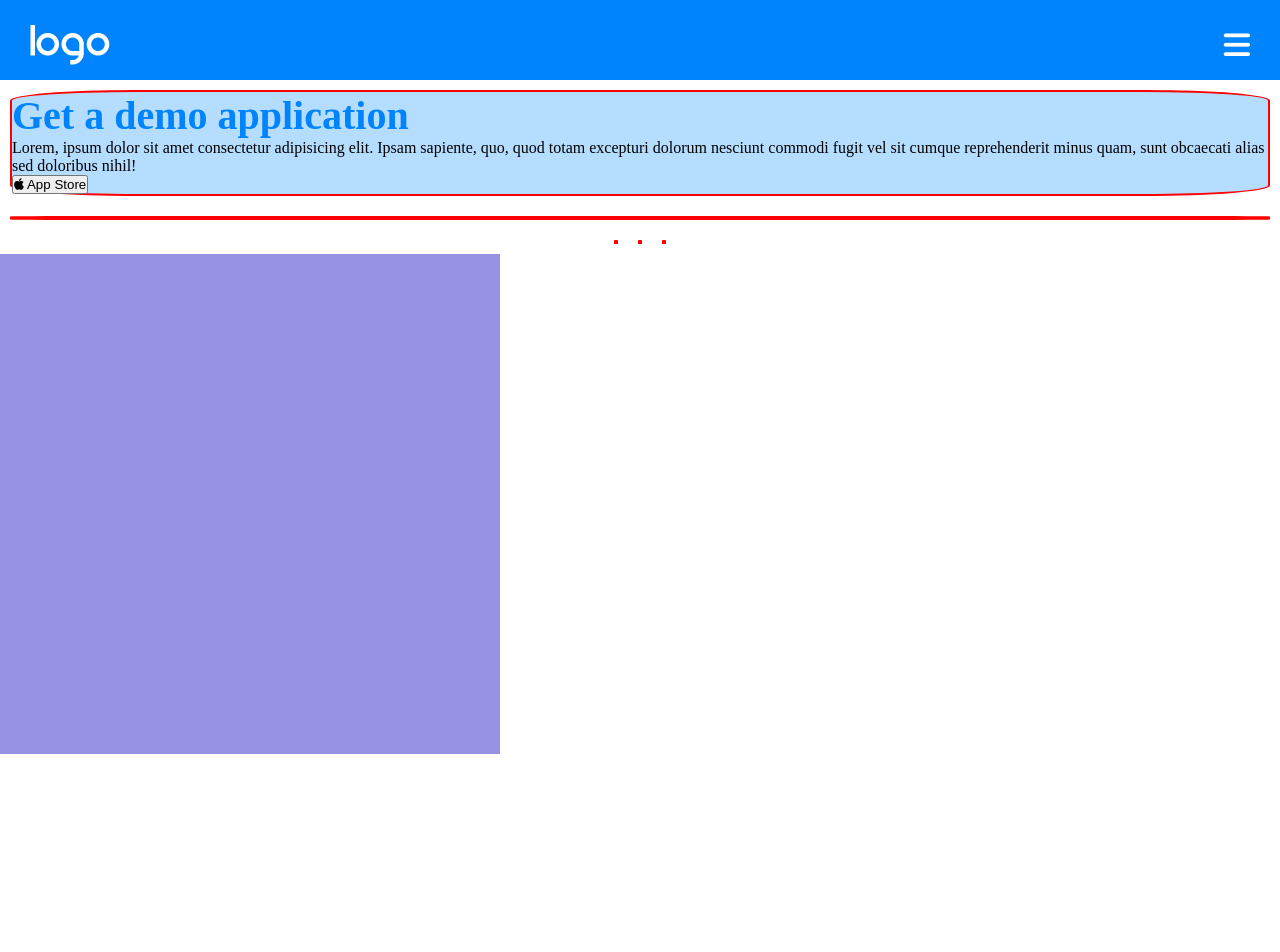
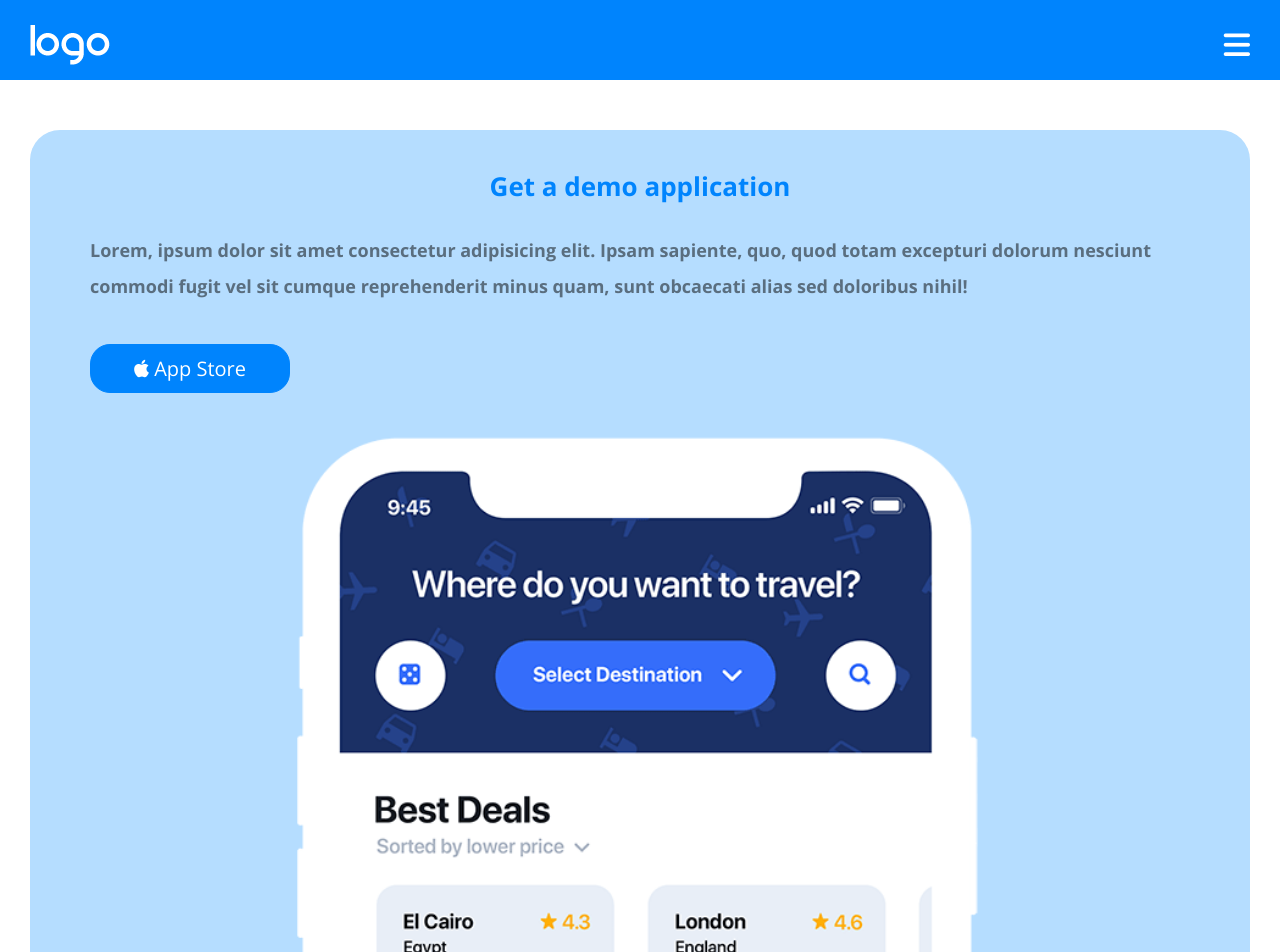
Before and after one commit to Andrea030105/htmlcss-responsive-layout, a plain HTML site: page index.html in a window 1280 px wide. Shown: the top 952 px of the page. Before the commit the page ends 800 px from the top, so only its background shows below. Drawn offline with nearby package versions, Linux system fonts and the light colour scheme.

Commit message:
first-container-blu-done

```diff
--- a/css/style.css
+++ b/css/style.css
@@ -2,6 +2,7 @@
     padding: 0;
     margin: 0;
     box-sizing: border-box;
+    font-family: "Open Sans", sans-serif;
 }
 
 .row-header {
@@ -42,19 +43,50 @@ header {
     justify-content: flex-end;
 }
 
-.logo {}
-
 .container-blu {
     background-color: #B5DDFF;
-    border: 2px red solid;
-    border-radius: 10%;
-    margin: 10px;
-    align-items: center;
+    border-radius: 30px;
+    margin: 50px 30px;
+    display: flex;
+    flex-direction: column;
+    line-height: 2;
 }
 
 .container-blu h1 {
     color: #0084FD;
-    font-size: 40px;
+    font-size: 26px;
+    margin-top: 30px;
+    text-align: center;
+}
+
+.container-blu p {
+    color: #5A6E7F;
+    font-size: 18px;
+    font-weight: bold;
+    margin: 20px 60px;
+}
+
+.btn {
+    width: 200px;
+    border-radius: 20px;
+    padding: 10px;
+    font-size: 20px;
+}
+
+.btn-apple {
+    background-color: #0084FD;
+    color: white;
+    border: 1px #0084FD solid;
+    margin: 20px 60px;
+}
+
+.phone-img {
+    display: flex;
+    justify-content: center;
+}
+
+.phone-img img {
+    width: 70%;
 }
 
 .bg-purple {
--- a/index.html
+++ b/index.html
@@ -9,6 +9,10 @@
     <link rel="stylesheet" href="https://cdnjs.cloudflare.com/ajax/libs/font-awesome/6.5.2/css/all.min.css"
         integrity="sha512-SnH5WK+bZxgPHs44uWIX+LLJAJ9/2PkPKZ5QiAj6Ta86w+fsb2TkcmfRyVX3pBnMFcV7oQPJkl9QevSCWr3W6A=="
         crossorigin="anonymous" referrerpolicy="no-referrer" />
+    <link rel="preconnect" href="https://fonts.googleapis.com">
+    <link rel="preconnect" href="https://fonts.gstatic.com" crossorigin>
+    <link href="https://fonts.googleapis.com/css2?family=Open+Sans:ital,wght@0,300..800;1,300..800&display=swap"
+        rel="stylesheet">
 </head>
 
 <body>
@@ -31,11 +35,11 @@
                         excepturi dolorum nesciunt commodi fugit vel sit cumque reprehenderit minus quam, sunt obcaecati
                         alias sed doloribus nihil!
                     </p>
-                    <button>
+                    <button class="btn btn-apple">
                         <i class="fa-brands fa-apple"></i> App Store
                     </button>
-                    <div>
-                        <!-- <img src="./img/phone.png" alt="PHONE"> -->
+                    <div class="phone-img">
+                        <img src="./img/phone.png" alt="PHONE">
                     </div>
                 </div>
             </div>
```
